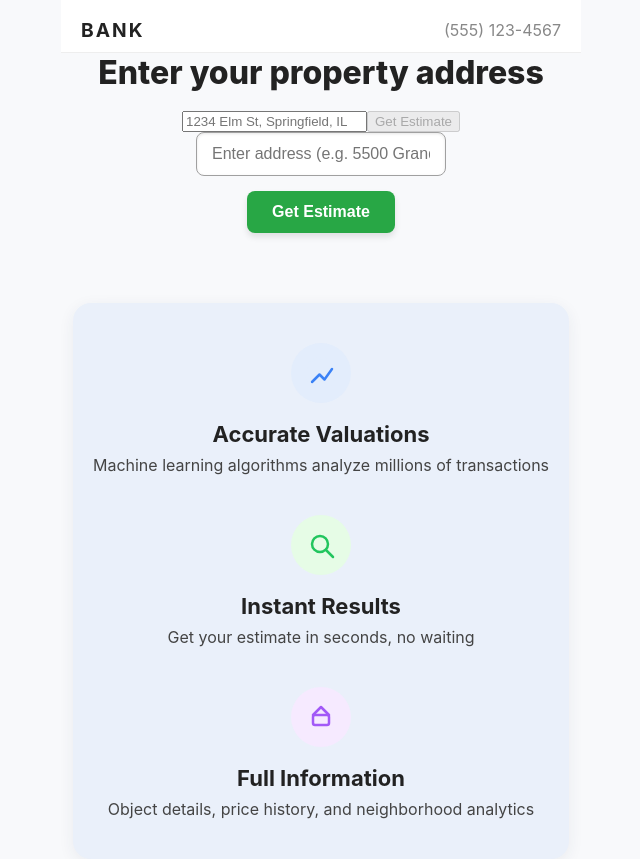
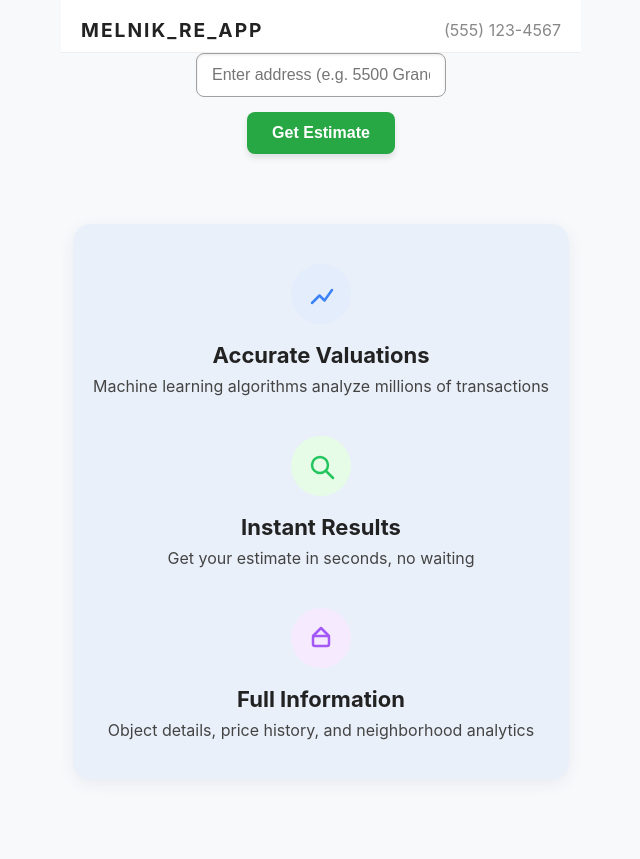
Before and after one commit to MelNikVl/real_estate_app, a React (Create React App) app in the folder frontend/: page / in a window 1280 px wide. Shown: the whole page, without its empty margins (319-959 px from the left). After the commit the page ends 800 px from the top, so only its background shows below. Built offline with nearby package versions, Linux system fonts and the light colour scheme.

Commit message:
production

```diff
--- a/frontend/src/App.js
+++ b/frontend/src/App.js
@@ -11,6 +11,8 @@ function App() {
   const [suggestions, setSuggestions] = useState([]); // Suggestions state
   const [showSuggestions, setShowSuggestions] = useState(false); // Show suggestions
   const [activeSuggestion, setActiveSuggestion] = useState(-1); // For keyboard navigation
+  const [isMobile, setIsMobile] = useState(window.innerWidth <= 600);
+  const containerRef = useRef(null);
 
   // Google API Key теперь не нужен на фронтенде напрямую
   // const GOOGLE_API_KEY = process.env.REACT_APP_GOOGLE_API_KEY; // Эту строку можно удалить или закомментировать
@@ -135,14 +137,35 @@ function App() {
     }
   };
 
+  useEffect(() => {
+    const handleResize = () => setIsMobile(window.innerWidth <= 600);
+    window.addEventListener('resize', handleResize);
+    return () => window.removeEventListener('resize', handleResize);
+  }, []);
+
+  useEffect(() => {
+    const handleClickOutside = (event) => {
+      if (containerRef.current && !containerRef.current.contains(event.target)) {
+        setShowSuggestions(false);
+      }
+    };
+    document.addEventListener('mousedown', handleClickOutside);
+    document.addEventListener('touchstart', handleClickOutside);
+    return () => {
+      document.removeEventListener('mousedown', handleClickOutside);
+      document.removeEventListener('touchstart', handleClickOutside);
+    };
+  }, []);
+
   return (
     <div className="App">
       {/* Mobile header */}
       <div className="header-mobile">
-        <span className="bank">BANK</span>
+        <span className="bank">MELNIK_RE_APP</span>
         <span className="phone">(555) 123-4567</span>
       </div>
-      <div className="main-mobile">
+      {isMobile ? (
+        <div className="main-mobile" ref={containerRef}>
           <h2 style={{ textAlign: 'left', fontWeight: 800, fontSize: '2rem', margin: '0 0 18px 0' }}>Enter your property address</h2>
           <input
             className="input-mobile"
@@ -151,7 +174,6 @@ function App() {
             value={address}
             onChange={handleAddressInputChange}
             onFocus={() => address.trim() && fetchSuggestions(address)}
-          onBlur={() => setTimeout(() => setShowSuggestions(false), 100)}
             onKeyDown={handleKeyDown}
           />
           {showSuggestions && suggestions.length > 0 && (
@@ -193,29 +215,9 @@ function App() {
           >
             {loading ? 'Valuating...' : 'Get Estimate'}
           </button>
-        {error && <div style={{ color: 'red', fontSize: '1em', margin: '10px 0' }}>Error: {error}</div>}
-        {estimate && (
-          <>
-            <div className="estimate-label">Estimated Home Value</div>
-            <div className="estimate-value">{estimate.estimated_value ? `$${estimate.estimated_value.toLocaleString()}` : 'No data'}</div>
-            <div className="info-box">
-              <svg width="28" height="28" fill="none" viewBox="0 0 28 28"><circle cx="14" cy="14" r="14" fill="#e3edfc"/><text x="14" y="19" textAnchor="middle" fontSize="18" fontWeight="bold" fill="#3b82f6">🙂</text></svg>
-              Spring is a great time to sell your home.
         </div>
-            <div className="report-block">
-              <div style={{ fontWeight: 700, fontSize: '1.1rem', marginBottom: 10 }}>Get your free report</div>
-              <input className="input-email" type="email" placeholder="Email address" />
-              <button className="button-report">Get Report</button>
-            </div>
-            <div className="expert-link">
-              <svg width="20" height="20" fill="none" viewBox="0 0 20 20"><circle cx="10" cy="10" r="10" fill="#eee"/><path d="M10 10a3 3 0 100-6 3 3 0 000 6zM10 12c-2.33 0-7 1.17-7 3.5V18h14v-2.5C17 13.17 12.33 12 10 12z" fill="#888"/></svg>
-              Expert consultation
-            </div>
-          </>
-        )}
-      </div>
-
-      <div style={{ marginBottom: '30px', display: 'flex', flexDirection: 'column', alignItems: 'center' }}>
+      ) : (
+        <div style={{ marginBottom: '30px', display: 'flex', flexDirection: 'column', alignItems: 'center' }} ref={containerRef}>
           <div style={{ position: 'relative', width: '400px', maxWidth: 'calc(100% - 150px)' }}>
             <input
               type="text"
@@ -223,7 +225,6 @@ function App() {
               value={address}
               onChange={handleAddressInputChange}
               onFocus={() => address.trim() && fetchSuggestions(address)}
-            onBlur={() => setTimeout(() => setShowSuggestions(false), 100)}
               onKeyDown={handleKeyDown}
               style={{
                 padding: '12px 15px',
@@ -293,9 +294,9 @@ function App() {
             {loading ? 'Valuating...' : 'Get Estimate'}
           </button>
         </div>
+      )}
 
       {error && <p style={{ color: 'red', fontSize: '1.1em', marginTop: '20px' }}>Error: {error}</p>}
-
       {estimate && (
         <div style={{
           border: '1px solid #dcdcdc',
```
Lines whose indentation alone changed are shown as unchanged.
